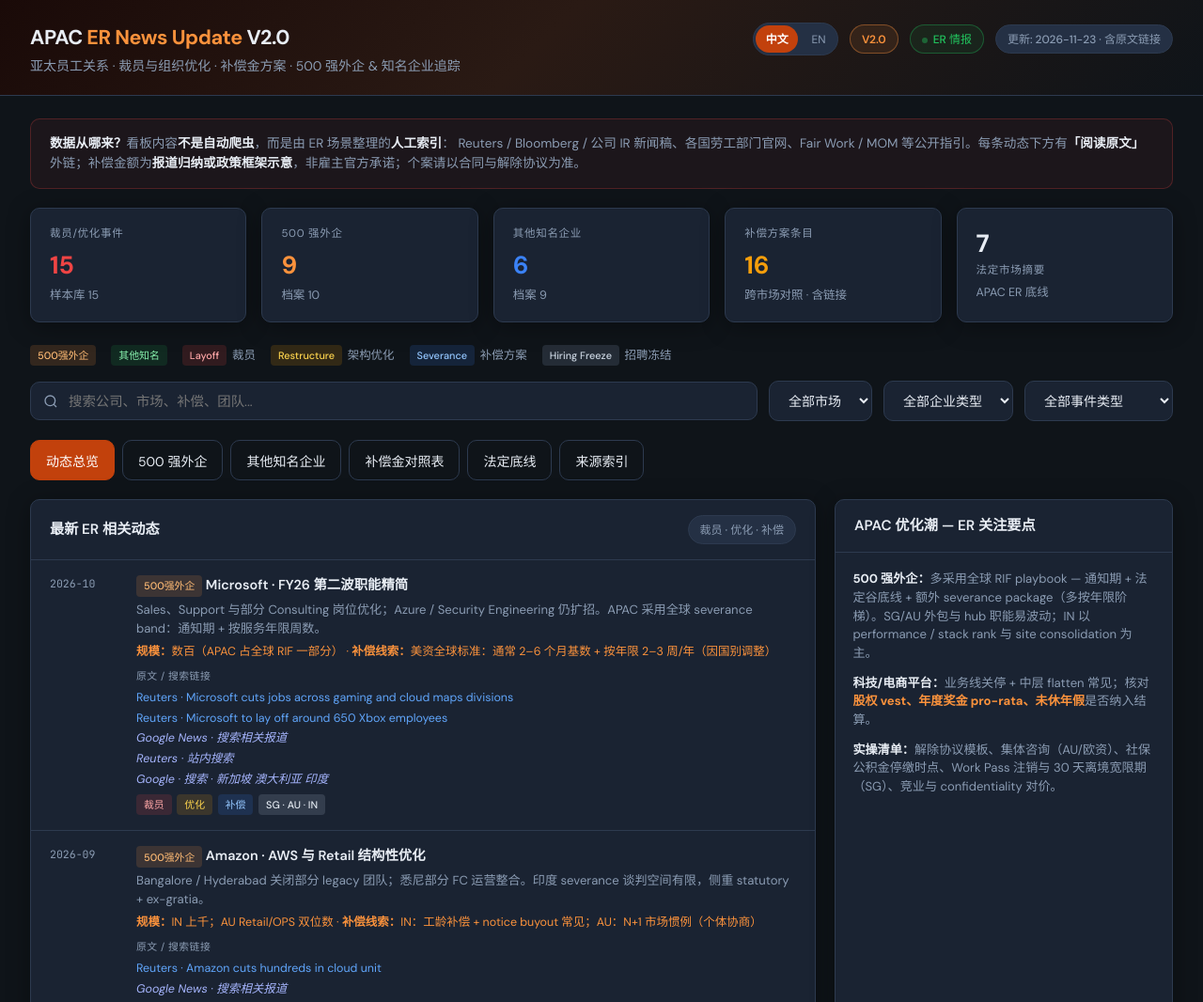
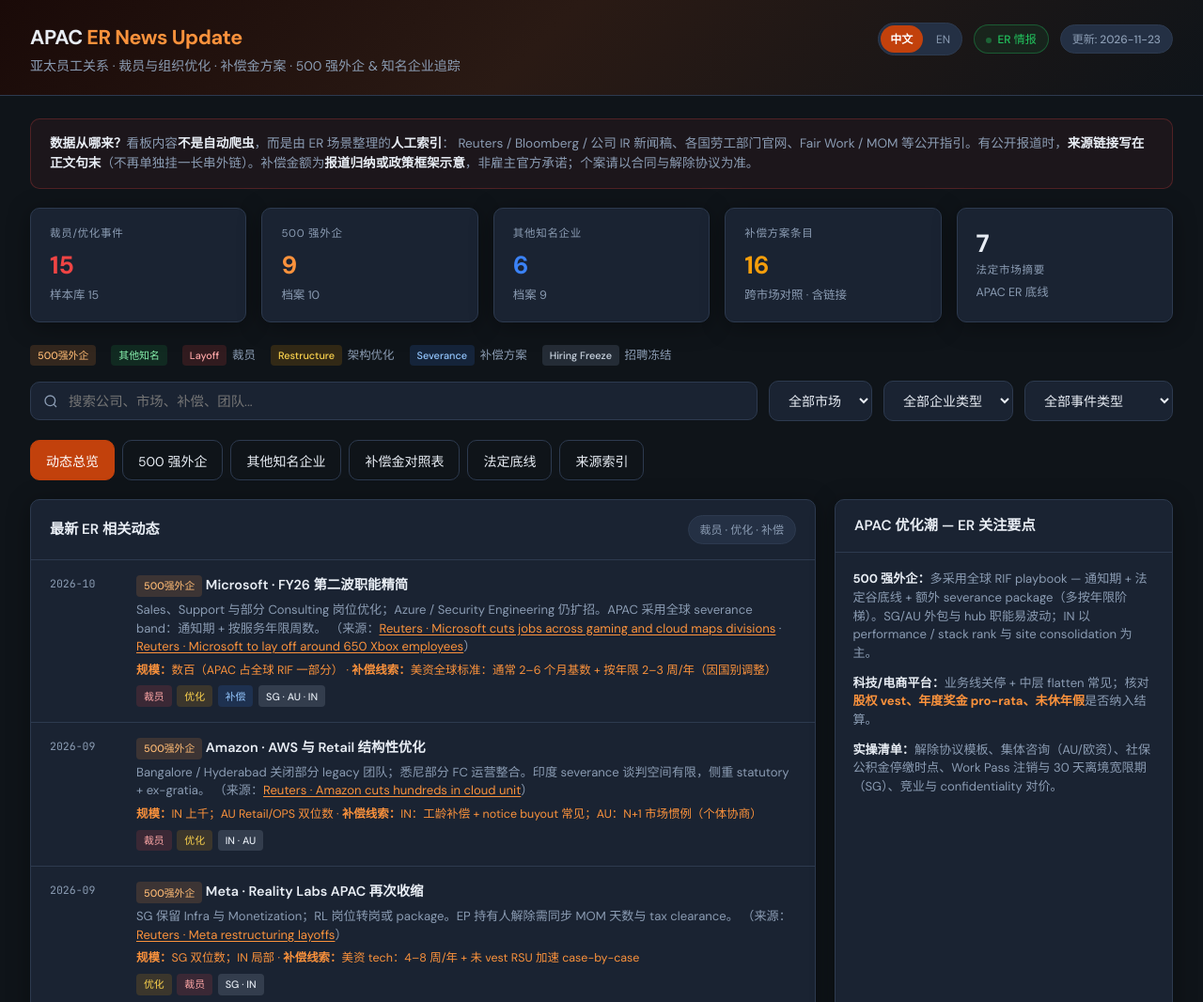
Before and after one commit to roqianebay/apac-ta-employer-monitor, a plain HTML site: page web/index.html in a window 1280 px wide. Shown: the top 1066 px of the page at 94% size. Drawn offline with Linux system fonts and the light colour scheme.

Commit message:
Inline curated sources in Latest ER updates and drop V2.0 branding.
Remove auto search link blocks; update intro copy and deploy metadata.

Co-authored-by: Cursor <cursoragent@cursor.com>

```diff
--- a/web/index.html
+++ b/web/index.html
@@ -3,7 +3,7 @@
 <head>
   <meta charset="UTF-8" />
   <meta name="viewport" content="width=device-width, initial-scale=1.0" />
-  <title>APAC ER News Update V2.0</title>
+  <title>APAC ER News Update</title>
   <link rel="preconnect" href="https://fonts.googleapis.com" />
   <link rel="preconnect" href="https://fonts.gstatic.com" crossorigin />
   <link href="https://fonts.googleapis.com/css2?family=DM+Sans:ital,opsz,wght@0,9..40,400;0,9..40,500;0,9..40,600;0,9..40,700;1,9..40,400&family=JetBrains+Mono:wght@400;500&display=swap" rel="stylesheet" />
@@ -354,7 +354,7 @@
   <header class="header">
     <div class="header-inner">
       <div class="logo-block">
-        <h1>APAC <span>ER News Update</span> V2.0</h1>
+        <h1>APAC <span>ER News Update</span></h1>
         <p id="ui-subtitle">亚太员工关系 · 裁员与组织优化 · 补偿金方案 · 500 强外企 & 知名企业追踪</p>
       </div>
       <div class="header-meta">
@@ -362,19 +362,14 @@
           <button type="button" data-lang="zh" class="active">中文</button>
           <button type="button" data-lang="en">EN</button>
         </div>
-        <span class="badge v2">V2.0</span>
         <span class="badge live" id="ui-live">ER Intel</span>
-        <span class="badge" id="lastUpdated">更新: 2026-11-23 · 含原文链接</span>
+        <span class="badge" id="lastUpdated">更新: 2026-11-23</span>
       </div>
     </div>
   </header>
 
   <main class="container">
-    <div class="intro-banner" id="ui-intro">
-      <strong>数据从哪来？</strong>看板内容<strong>不是自动爬虫</strong>，而是由 ER 场景整理的<strong>人工索引</strong>： Reuters / Bloomberg / 公司 IR 新闻稿、各国劳工部门官网、Fair Work / MOM 等公开指引。
-      每条动态下方有<strong>「阅读原文」</strong>外链；若归档日期与报道日期不一致，链接指向支撑该条判断的<strong>最接近的公开报道或官方法规</strong>。
-      补偿金额为<strong>报道归纳或政策框架示意</strong>，非雇主官方承诺；个案请以合同与解除协议为准。
-    </div>
+    <div class="intro-banner" id="ui-intro"></div>
 
     <section class="stats-grid" id="statsGrid"></section>
 
@@ -498,7 +493,7 @@
   </main>
 
   <footer class="footer">
-    <span id="ui-footer-1">APAC ER News Update V2.0 · 仅供 HR / ER 内部参考 · 不构成法律意见</span>
+    <span id="ui-footer-1">APAC ER News Update · 仅供 HR / ER 内部参考 · 不构成法律意见</span>
     <span id="ui-footer-2">建议核实来源：公司 8-K / 投资者新闻稿、各国劳工部门指引、Reuters / Bloomberg、当地雇主协会、解除协议范本与 precedent cases</span>
     <div class="hub-footer">
       <a href="https://roqianebay.github.io/apac-labor-hr-practice/er-dashboards.html" id="ui-hub-index">APAC People Policy Dictionary</a>
@@ -998,6 +993,29 @@
       return dedupeRefs([...direct, ...indexed, ...search]);
     }
 
+    /** Curated links only: item.refs first, else one Reuters row from NEWS_REF_INDEX (no Google/Reuters search). */
+    function timelineRefs(item) {
+      const direct = dedupeRefs((item.refs || []).filter(r => r && r.url && r.kind !== "search"));
+      if (direct.length) return direct.slice(0, 2);
+      const indexed = lookupNewsIndex(item.company).filter(r => r && r.url && r.kind !== "search" && !/site-search/i.test(r.url));
+      return dedupeRefs(indexed).slice(0, 1);
+    }
+
+    function inlineBodyRefs(item) {
+      const list = timelineRefs(item);
+      if (!list.length) return "";
+      const EL = window.ErNewsLang;
+      const pubLabel = (r) => {
+        const pub = EL && r.publisher ? EL.publisherLabel(r.publisher) : r.publisher;
+        return pub ? `${pub} · ${r.title}` : r.title;
+      };
+      const links = list.map(r =>
+        `<a href="${escapeAttr(r.url)}" target="_blank" rel="noopener noreferrer" style="color:var(--accent-light);text-decoration:underline;text-underline-offset:2px">${escapeAttr(pubLabel(r))}</a>`
+      );
+      const lead = EL ? EL.t(EL.UI.sourceInText) : "来源";
+      return ` <span style="white-space:normal">（${lead}：${links.join(" · ")}）</span>`;
+    }
+
     function profileRefs(company) {
       const fromNews = lookupNewsIndex(company);
       const extra = PROFILE_EXTRA_REFS[company] || PROFILE_EXTRA_REFS[company.split(" ")[0]] || [];
@@ -1071,13 +1089,13 @@
         const hint = EL ? EL.itemField(n, "severanceHint") : n.severanceHint;
         const scaleL = EL ? EL.t(EL.UI.scale) : "规模";
         const hintL = EL ? EL.t(EL.UI.sevHint) : "补偿线索";
+        const bodyRefs = inlineBodyRefs(n);
         return `<article class="timeline-item ${hidden}">
           <time class="timeline-date">${n.date}</time>
           <div class="timeline-content">
             <h3>${tierTag(n.tier)} ${n.company} · ${title}</h3>
-            <p>${desc}</p>
+            <p>${desc}${bodyRefs}</p>
             <p style="margin-top:0.35rem;color:var(--accent-light);font-size:0.78rem"><strong>${scaleL}：</strong>${scale} · <strong>${hintL}：</strong>${hint}</p>
-            ${renderRefLinks(newsRefs(n), EL ? EL.t(EL.UI.readMore) : undefined)}
             <div class="timeline-tags">${tags}<span class="tag scale">${n.countries.map(c => (EL ? EL.marketName(c) : MARKET_NAMES[c]) || c).join(" · ")}</span></div>
           </div>
         </article>`;
@@ -1165,9 +1183,10 @@
       });
       const newsBlocks = window.NEWS.map(n => {
         const title = EL ? EL.itemField(n, "title") : n.title;
-        const refs = newsRefs(n);
+        const refs = timelineRefs(n);
         if (!refs.length) return "";
-        return `<div style="margin-bottom:1rem;"><div style="font-size:0.85rem;color:var(--text);font-weight:600;margin-bottom:0.35rem;">${escapeAttr(n.company)} — ${escapeAttr(title)}</div>${renderRefLinks(refs, "")}</div>`;
+        const desc = EL ? EL.itemField(n, "desc") : n.desc;
+        return `<div style="margin-bottom:1rem;font-size:0.82rem;color:var(--text-muted);"><strong style="color:var(--text)">${escapeAttr(n.company)} — ${escapeAttr(title)}</strong> ${escapeAttr(desc)}${inlineBodyRefs(n)}</div>`;
       }).join("");
       const legalRefs = uniqueByUrl(Object.values(LEGAL_REF_INDEX).flat());
       const newsHead = EL ? EL.t(EL.UI.indexNewsHead) : "按动态归类的外链";
--- a/web/js/er-news-lang.js
+++ b/web/js/er-news-lang.js
@@ -6,7 +6,7 @@
   }
 
   const UI = {
-    pageTitle: L("APAC ER News Update V2.0", "APAC ER News Update V2.0"),
+    pageTitle: L("APAC ER News Update", "APAC ER News Update"),
     subtitle: L(
       "亚太员工关系 · 裁员与组织优化 · 补偿金方案 · 500 强外企 & 知名企业追踪",
       "APAC employee relations · layoffs & restructuring · severance · F500 & notable employers"
@@ -14,8 +14,8 @@
     live: L("ER 情报", "ER intel"),
     updated: L("更新", "Updated"),
     intro: L(
-      "<strong>数据从哪来？</strong>看板内容<strong>不是自动爬虫</strong>，而是由 ER 场景整理的<strong>人工索引</strong>： Reuters / Bloomberg / 公司 IR 新闻稿、各国劳工部门官网、Fair Work / MOM 等公开指引。每条动态下方有<strong>「阅读原文」</strong>外链；补偿金额为<strong>报道归纳或政策框架示意</strong>，非雇主官方承诺；个案请以合同与解除协议为准。",
-      "<strong>Sources:</strong> Curated <strong>manual index</strong> (not a live crawler): Reuters / Bloomberg / company IR, labour ministry sites, Fair Work / MOM guidance. Each item has <strong>source links</strong>; severance figures are <strong>illustrative</strong> from reports or policy — not employer guarantees. Check contracts for live cases."
+      "<strong>数据从哪来？</strong>看板内容<strong>不是自动爬虫</strong>，而是由 ER 场景整理的<strong>人工索引</strong>： Reuters / Bloomberg / 公司 IR 新闻稿、各国劳工部门官网、Fair Work / MOM 等公开指引。有公开报道时，<strong>来源链接写在正文句末</strong>（不再单独挂一长串外链）。补偿金额为<strong>报道归纳或政策框架示意</strong>，非雇主官方承诺；个案请以合同与解除协议为准。",
+      "<strong>Sources:</strong> Curated <strong>manual index</strong> (not a live crawler): Reuters / Bloomberg / company IR, labour ministry sites, Fair Work / MOM guidance. Where a solid public URL exists, <strong>one inline link sits in the item text</strong> — no separate link blocks. Severance figures are <strong>illustrative</strong>; check contracts for live cases."
     ),
     tierF500: L("500强外企", "F500"),
     tierNotable: L("其他知名", "Notable"),
@@ -58,6 +58,7 @@
     statSevSub: L("跨市场对照 · 含链接", "Cross-market · linked"),
     statLegal: L("法定市场摘要", "Legal market briefs"),
     statLegalSub: L("APAC ER 底线", "APAC ER floors"),
+    sourceInText: L("来源", "Source"),
     readMore: L("原文 / 搜索链接", "Sources / search"),
     readExt: L("延伸报道 / 官方", "Further reports / official"),
     readLinks: L("链接", "Links"),
@@ -78,8 +79,8 @@
     searchSite: L("站内搜索", "Site search"),
     searchMarket: L("搜索", "Search"),
     footer1: L(
-      "APAC ER News Update V2.0 · 仅供 HR / ER 内部参考 · 不构成法律意见",
-      "APAC ER News Update V2.0 · HR/ER internal reference only · not legal advice"
+      "APAC ER News Update · 仅供 HR / ER 内部参考 · 不构成法律意见",
+      "APAC ER News Update · HR/ER internal reference only · not legal advice"
     ),
     footer2: L(
       "建议核实来源：公司 8-K / 投资者新闻稿、各国劳工部门指引、Reuters / Bloomberg、当地雇主协会、解除协议范本与 precedent cases",
```
Also changed, not shown: 2 other files.
